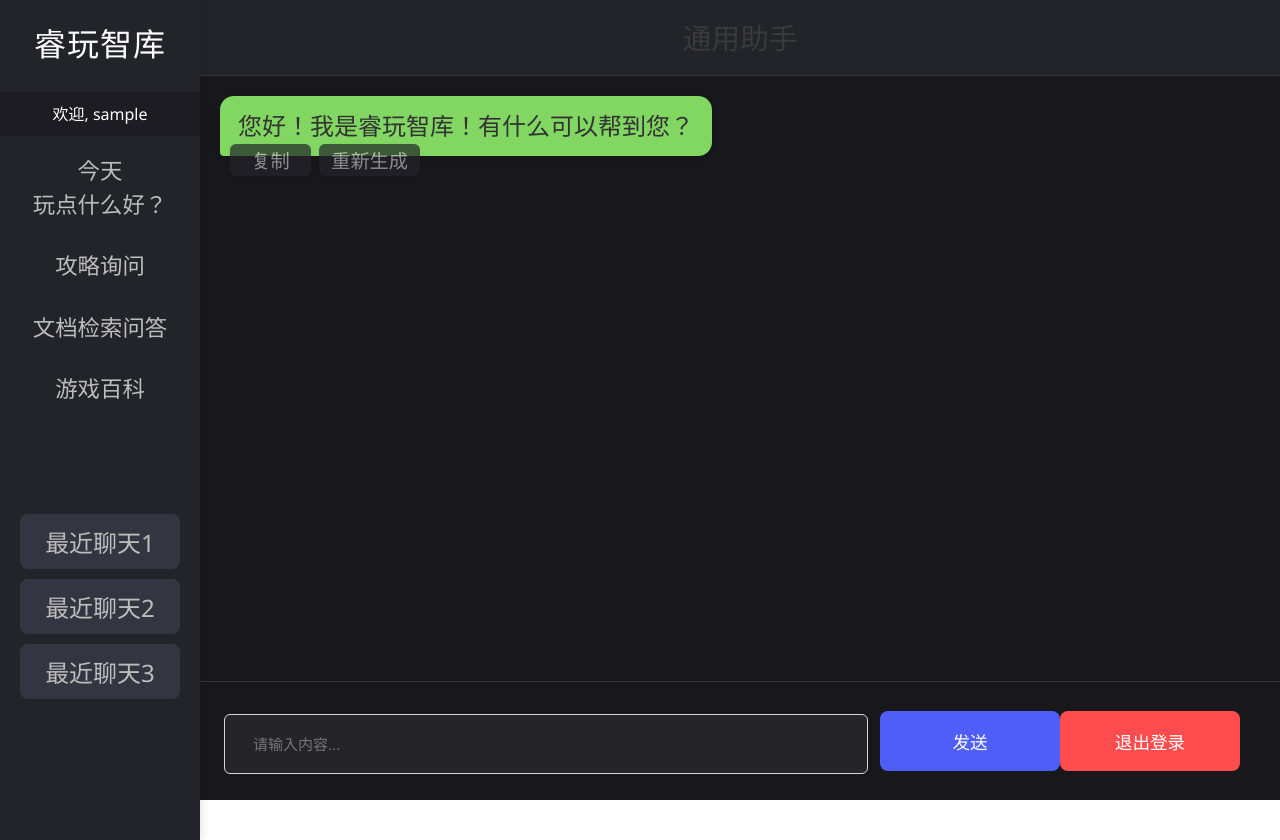
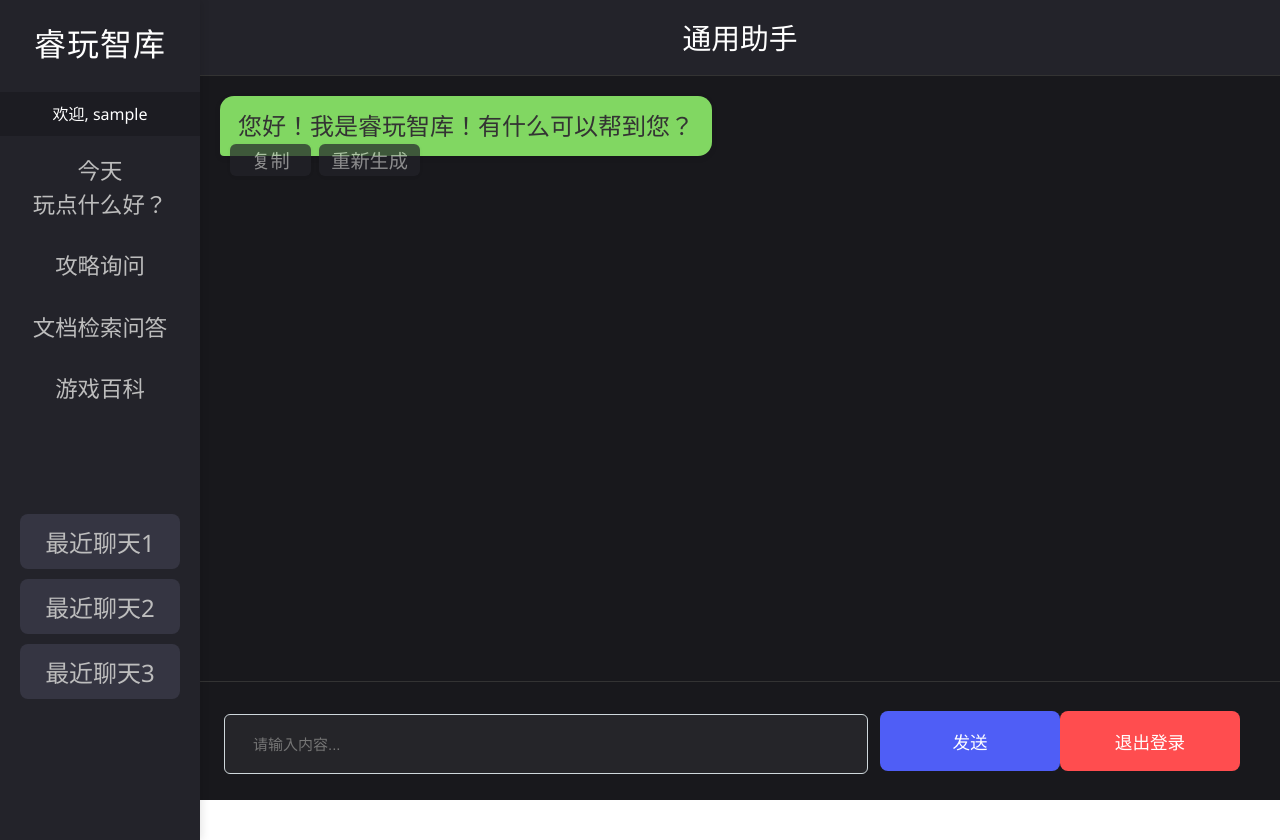
Before and after one commit to wsk114514/-, a React (Vite) app in the folder my-react-app/: page /chat in a window 1280 px wide. Built offline with nearby package versions, Linux system fonts and the light colour scheme; sample sign-in values are in the browser's storage.

Commit message:
修改顶部标题颜色

```diff
--- a/my-react-app/src/assets/styles/main.css
+++ b/my-react-app/src/assets/styles/main.css
@@ -107,3 +107,8 @@
   0%, 100% { opacity: 0.5; }
   50% { opacity: 1; }
 }
+
+/* 顶部功能标题样式，确保为白色 */
+.function-header h2 {
+  color: #fff !important;
+}
```
